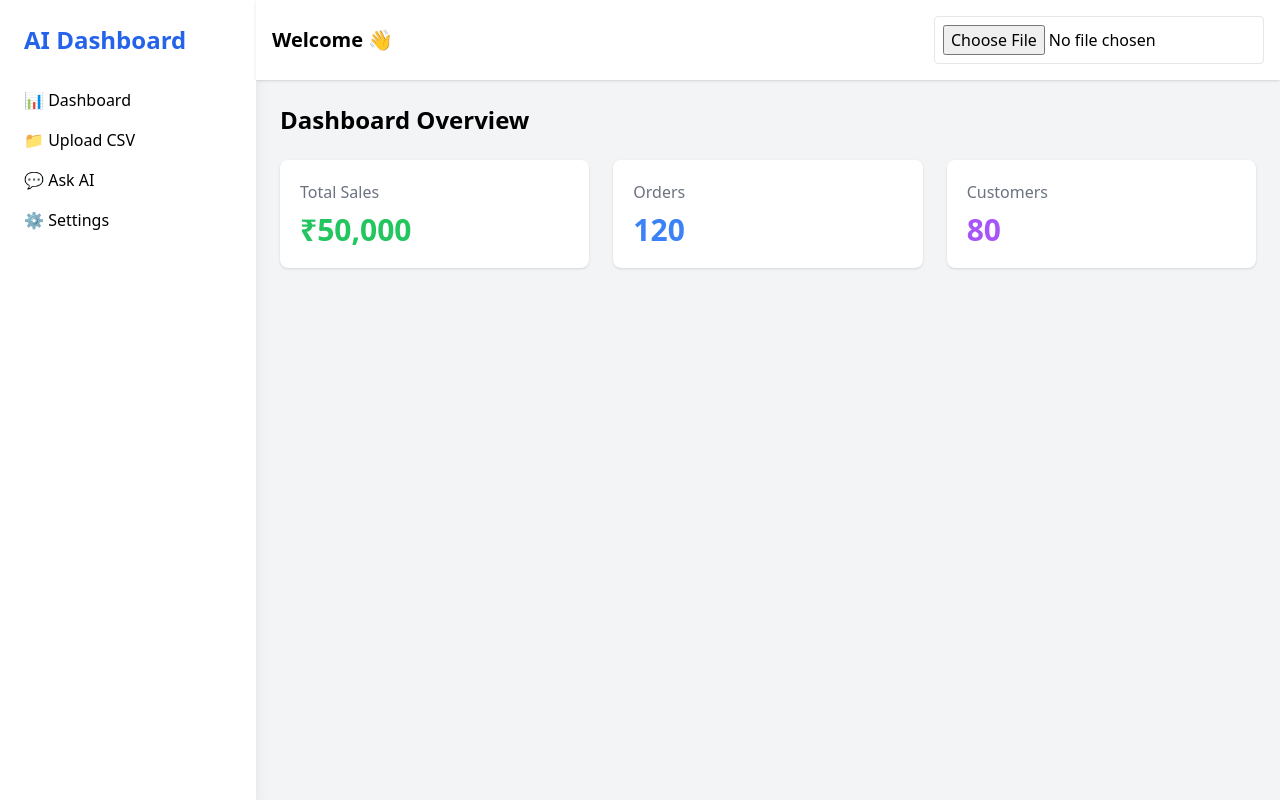
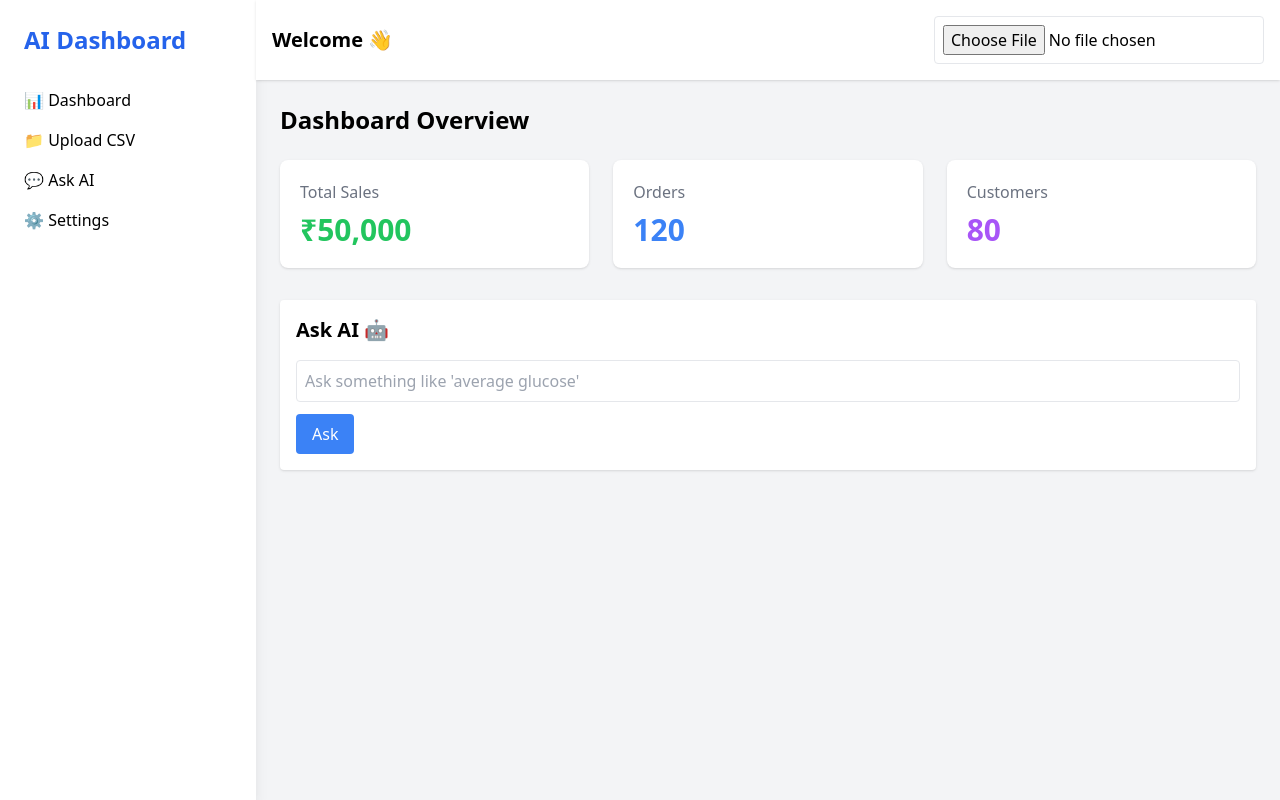
Before and after one commit to rajshrees093-ai/AI_DATA_ANALYST, a React (Vite) app in the folder ai_dashboard/: page / in a window 1280 px wide. Built offline with nearby package versions, Linux system fonts and the light colour scheme.

Commit message:
day 8 started

```diff
--- a/ai_dashboard/src/App.jsx
+++ b/ai_dashboard/src/App.jsx
@@ -12,8 +12,10 @@ import {
 
 function App() {
   const [data, setData] = useState([]);
+  const [query, setQuery] = useState("");
+  const [answer, setAnswer] = useState("");
 
-  // 📁 Handle CSV Upload
+  // 📁 CSV Upload
   const handleFileUpload = (event) => {
     const file = event.target.files[0];
     if (!file) return;
@@ -27,11 +29,37 @@ function App() {
     });
   };
 
-  // 📊 Prepare Chart Data
+  // 📊 Chart Data
   const chartData = data.slice(0, 10).map((row) => ({
     age: Number(row.Age),
     glucose: Number(row.Glucose),
   }));
+
+  // 🤖 AI Logic
+  const handleQuery = () => {
+    const q = query.toLowerCase();
+
+    if (!data.length) {
+      setAnswer("Please upload a CSV first 📁");
+      return;
+    }
+
+    if (q.includes("average glucose")) {
+      const avg =
+        data.reduce((sum, row) => sum + Number(row.Glucose || 0), 0) /
+        data.length;
+
+      setAnswer(`Average Glucose is ${avg.toFixed(2)}`);
+    } else if (q.includes("max age")) {
+      const max = Math.max(...data.map((row) => Number(row.Age || 0)));
+
+      setAnswer(`Max Age is ${max}`);
+    } else if (q.includes("total records")) {
+      setAnswer(`Total records are ${data.length}`);
+    } else {
+      setAnswer("Sorry, I don't understand yet 🤔");
+    }
+  };
 
   return (
     <div className="flex h-screen bg-gray-100">
@@ -92,7 +120,7 @@ function App() {
 
           </div>
 
-          {/* 📊 CSV TABLE */}
+          {/* 📊 TABLE */}
           {data.length > 0 && (
             <div className="mt-8 bg-white p-4 rounded shadow overflow-auto">
               <h2 className="text-xl font-bold mb-4">
@@ -103,10 +131,7 @@ function App() {
                 <thead>
                   <tr>
                     {Object.keys(data[0]).map((key) => (
-                      <th
-                        key={key}
-                        className="border p-2 bg-gray-200 text-left"
-                      >
+                      <th key={key} className="border p-2 bg-gray-200">
                         {key}
                       </th>
                     ))}
@@ -128,19 +153,17 @@ function App() {
             </div>
           )}
 
-          {/* 📈 BASIC INSIGHTS */}
+          {/* 📈 INSIGHTS */}
           {data.length > 0 && (
             <div className="mt-8 bg-white p-4 rounded shadow">
               <h2 className="text-xl font-bold mb-4">
                 Basic Insights
               </h2>
 
-              <p className="mb-2">
-                <strong>Total Records:</strong> {data.length}
-              </p>
+              <p>Total Records: {data.length}</p>
 
-              <p className="mb-2">
-                <strong>Average Glucose:</strong>{" "}
+              <p>
+                Average Glucose:{" "}
                 {(
                   data.reduce(
                     (sum, row) => sum + Number(row.Glucose || 0),
@@ -150,7 +173,7 @@ function App() {
               </p>
 
               <p>
-                <strong>Max Age:</strong>{" "}
+                Max Age:{" "}
                 {Math.max(
                   ...data.map((row) => Number(row.Age || 0))
                 )}
@@ -158,7 +181,7 @@ function App() {
             </div>
           )}
 
-          {/* 📊 BAR CHART */}
+          {/* 📊 CHART */}
           {data.length > 0 && (
             <div className="mt-8 bg-white p-4 rounded shadow">
               <h2 className="text-xl font-bold mb-4">
@@ -177,6 +200,34 @@ function App() {
             </div>
           )}
 
+          {/* 🤖 AI QUERY */}
+          <div className="mt-8 bg-white p-4 rounded shadow">
+            <h2 className="text-xl font-bold mb-4">
+              Ask AI 🤖
+            </h2>
+
+            <input
+              type="text"
+              placeholder="Ask something like 'average glucose'"
+              className="border p-2 w-full rounded"
+              value={query}
+              onChange={(e) => setQuery(e.target.value)}
+            />
+
+            <button
+              onClick={handleQuery}
+              className="mt-3 bg-blue-500 text-white px-4 py-2 rounded"
+            >
+              Ask
+            </button>
+
+            {answer && (
+              <p className="mt-4 font-semibold text-green-600">
+                Answer: {answer}
+              </p>
+            )}
+          </div>
+
         </div>
       </div>
     </div>
```
